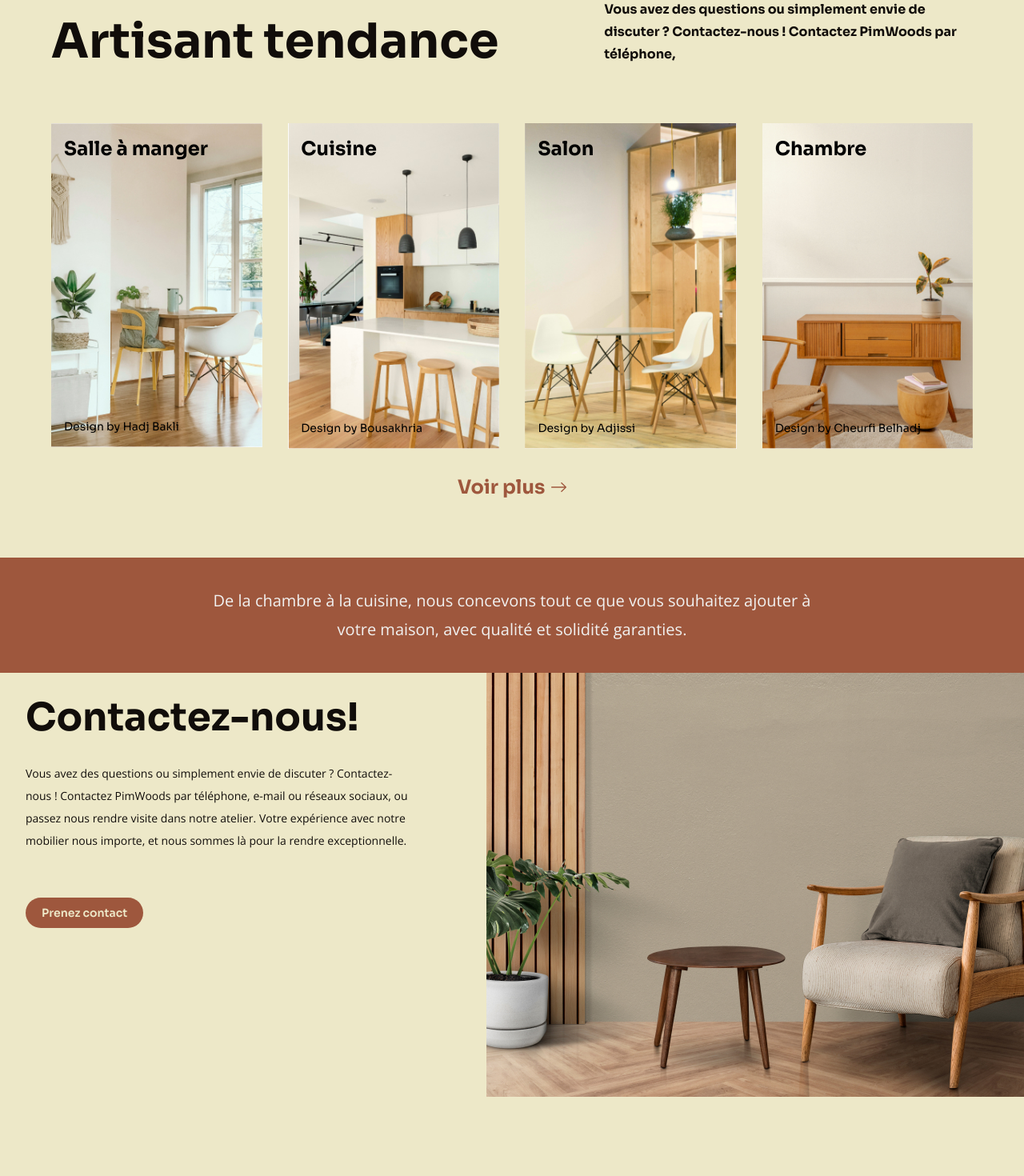
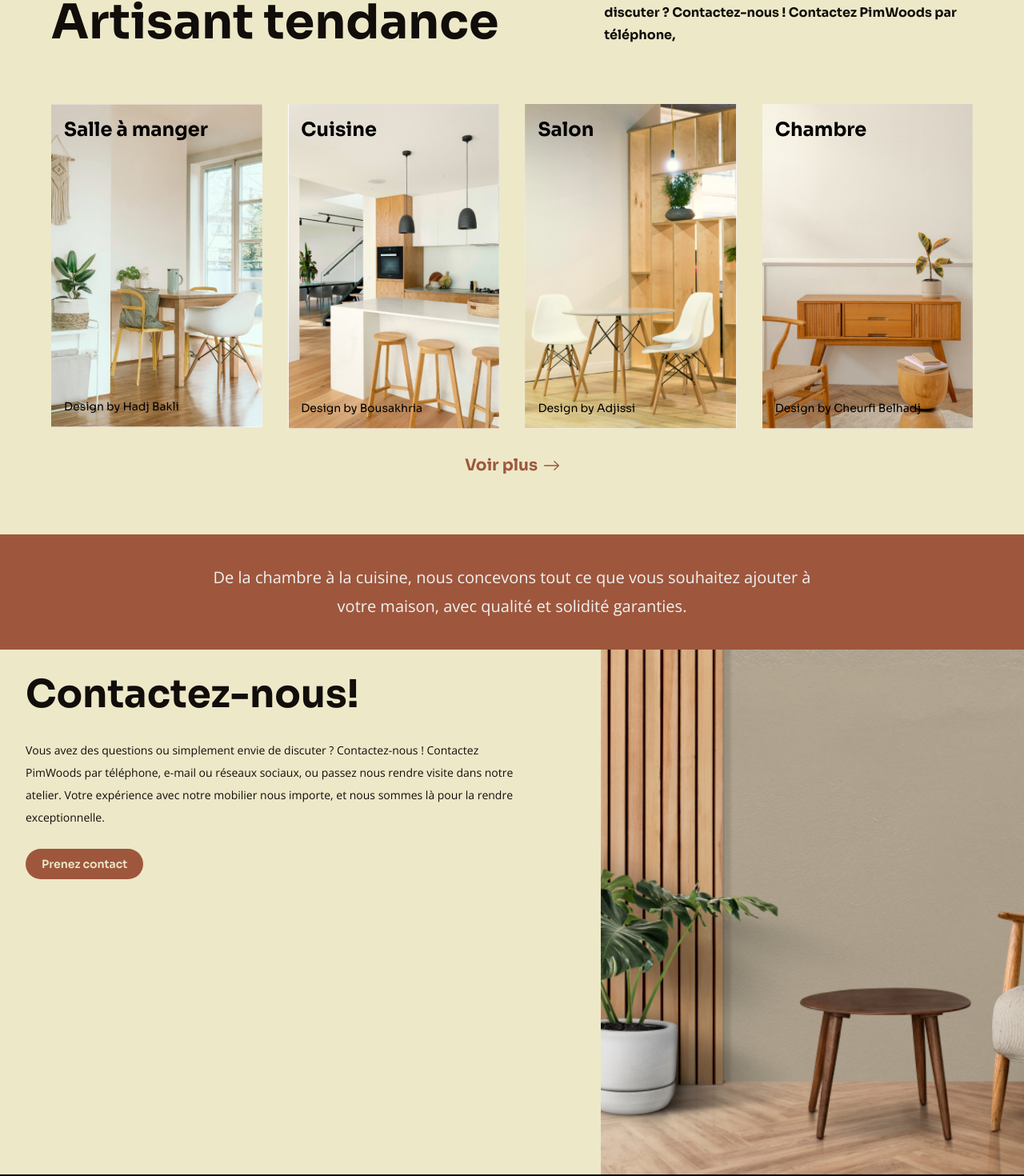
Before and after one commit to yaCHBn2004/pim-woods-site, a React (Vite) app in the folder client/: page / in a window 1280 px wide. Shown: the part 1810-3280 px from the top of the page at 80% size. Built offline with nearby package versions, Linux system fonts and the light colour scheme.

Commit message:
style: porportions fixed

```diff
--- a/client/src/components/AboutText.jsx
+++ b/client/src/components/AboutText.jsx
@@ -4,7 +4,7 @@ const AboutText = () => {
     return (
         <div className=" flex items-end gap-6 mt-20 mb-6 px-12 py-8">
             <div className="basis-[50%]">
-                <h1 className=" text-darkBrown text-7xl font-bold flex flex-col gap-6">
+                <h1 className=" text-darkBrown text-7xl md:max-lg:text-6xl font-bold flex flex-col gap-6">
                     <p>À propos </p>
                     <p>de PimWoods</p>
                 </h1>
@@ -14,7 +14,6 @@ const AboutText = () => {
                 <p>
                     Welcome to PimWoods,Lorem ipsum dolor sit amet, consectetur adipiscing elit.
                 </p>
-
                 <p>
                     Sed do eiusmod tempor incididunt ut labore et dolore magna aliqua. Ut enim ad minim veniam, quis nostrud exercitation ullamco laboris.
                 </p>
--- a/client/src/components/Map.jsx
+++ b/client/src/components/Map.jsx
@@ -4,7 +4,7 @@ const Map = () => {
     return (
         <iframe
             src="https://www.google.com/maps/embed?pb=!1m18!1m12!1m3!1d3199.375443706323!2d2.9957741366915602!3d36.68951499299021!2m3!1f0!2f0!3f0!3m2!1i1024!2i768!4f13.1!3m3!1m2!1s0x128faf39d0b2d2b7%3A0x4775784d0469d917!2sSARL%20PIM%20fournisseur%20bois!5e0!3m2!1sen!2sdz!4v1718816880300!5m2!1sen!2sdz"
-            width="360"
+            width=""
             height="240"
             style={{ border: 0, borderRadius: '15px' }}
             allowFullScreen=""
--- a/client/src/components/SeeMore.jsx
+++ b/client/src/components/SeeMore.jsx
@@ -5,7 +5,7 @@ import inarrow from "../assets/icons/arrows/in-arrow.svg"
 const SeeMore = () => {
     return (
         <div className="text-secondary flex items-center cursor-pointer gap-2 min-w-max justify-center">
-            <p className='text-2xl font-bold'>Voir plus</p>
+            <p className='text-xl font-bold'>Voir plus</p>
             <img src={inarrow} alt="" />
         </div>)
 }
--- a/client/src/components/super components/PageLayout.jsx
+++ b/client/src/components/super components/PageLayout.jsx
@@ -7,7 +7,7 @@ const PageLayout = ({childPage}) => {
   return (
     <div className='min-h-screen flex flex-col bg-bg'>
       <Nav />
-      <div className='flex-grow'>
+      <div className=''>
         {childPage}
       </div>
       <Footer  />
--- a/client/src/pages/Landing page/Main.jsx
+++ b/client/src/pages/Landing page/Main.jsx
@@ -4,7 +4,7 @@ import BackToTopButton from '../../utils/BackToTopButton'
 
 const Main = () => {
     return (
-        <div>
+        <div className='mx-auto'>
             <BackToTopButton/>
             <Header/>
             <About/>
--- a/client/src/pages/Landing page/sections/About.jsx
+++ b/client/src/pages/Landing page/sections/About.jsx
@@ -11,23 +11,22 @@ export const About = () => {
   return (
     <div className="h-max">
       <AboutText />
-
-      <div className="flex flex-col" >
+      <div className="flex flex-col w-full" >
         <div className="bg-cover bg-center w-full h-full" style={{ backgroundImage: `url(${about1})` }}>
           <img src={about1} alt="abous-us1" />
         </div>
 
-        <div className="flex">
-          <img className="w-3/5" src={about2} alt="" />
+        <div className="flex w-full">
+          <img className="w-[45%]" src={about2} alt="" />
 
-          <div className="w-1/3 flex flex-col bg-primary items-center justify-center gap-6 p-10">
-            <img className="" src={shop} alt="" />
+          <div className="w-1/ flex flex-col bg-primary items-center justify-center gap-6 p-10">
+            <img className="w-[35%]" src={shop} alt="" />
             <p className="text-bg ">accéder à l'atelier pimWoods</p>
             <AboutVisit />
           </div>
 
           <div className="w-1/3 flex flex-col bg-secondary items-center justify-center gap-6 p-10">
-            <img src={PimBig} alt="" />
+            <img src={PimBig} alt=" w-[20%]" />
             <p className="text-text-white text-3xl font-semibold ">PimWoods</p>
           </div>
         </div>
--- a/client/src/pages/Landing page/sections/Contact.jsx
+++ b/client/src/pages/Landing page/sections/Contact.jsx
@@ -11,17 +11,19 @@ export const Contact = () => {
         </p>
       </div>
 
-      <div className='flex'>
+      <div className='flex h-full'>
         <div className='flex flex-col basis-[70%] p-8 gap-8'>
-            <h1 className=' text-darkBrown text-5xl font-bold'>Contactez-nous!</h1>
-            <p className=' paragraph text-sm text-darkBrown leading-7 w-[90%]'>Vous avez des questions ou simplement envie de discuter ? Contactez-nous ! Contactez PimWoods par téléphone, e-mail ou réseaux sociaux, ou passez nous rendre visite dans notre atelier. Votre expérience avec notre mobilier nous importe, et nous sommes là pour la rendre exceptionnelle.</p>
-            <div className=' mt-8'>
-              <Link to="/contact" className=' font-semibold rounded-full text-bg bg-secondary py-2.5 px-5 text-sm cursor-pointer'>
-                Prenez contact
-              </Link>
-            </div>
+          <h1 className=' text-darkBrown text-5xl font-bold'>Contactez-nous!</h1>
+          <p className=' paragraph text-sm text-darkBrown leading-7 md:max-lg:leading-5 w-[90%]'>Vous avez des questions ou simplement envie de discuter ? Contactez-nous ! Contactez PimWoods par téléphone, e-mail ou réseaux sociaux, ou passez nous rendre visite dans notre atelier. Votre expérience avec notre mobilier nous importe, et nous sommes là pour la rendre exceptionnelle.</p>
+
+          <div className=''>
+            <Link to="/contact" className=' font-semibold rounded-full text-bg bg-secondary py-2.5 px-5 text-sm cursor-pointer'>
+              Prenez contact
+            </Link>
+          </div>
         </div>
-        <img src={img} alt="" />
+        <div className=' bg-cover w-[50%] h-full' style={{ backgroundImage: `url(${img})` }}></div>
+        {/* <img className=' basis-[30%]' src={img} alt="" /> */}
       </div>
     </div>
   )
--- a/client/src/pages/Landing page/sections/Trends.jsx
+++ b/client/src/pages/Landing page/sections/Trends.jsx
@@ -5,15 +5,15 @@ import SeeMore from '../../../components/SeeMore'
 
 export const Trends = () => {
   return (
-    <div className='h-max flex flex-col gap-[4.5rem] px-16 my-16'>
+    <div className='h-max flex flex-col gap-[4.5rem] items-center px-16 my-16'>
 
-      <div className="flex items-end">
-        <div className="flex flex-col basis-[60%]  ">
+      <div className="flex basis-[100%] ">
+        <div className="flex flex-col justify-end basis-[60%]  ">
           <h1 className=" text-darkBrown text-6xl font-bold">
             Artisant  tendance
           </h1>
         </div>
-        <div className="  basis-[40%] font-bold text-darkBrown">
+        <div className=" basis-[40%] font-bold text-darkBrown">
           <p className=' leading-7'>
             Vous avez des questions ou simplement envie de discuter ?
             Contactez-nous ! Contactez PimWoods par téléphone,
@@ -22,7 +22,7 @@ export const Trends = () => {
       </div>
 
 
-      <div className='flex flex-col gap-[2rem] mb-2'>
+      <div className='flex flex-col items-center gap-[2rem] mb-2'>
         <DesignGallery />
         <SeeMore />
       </div>
```
